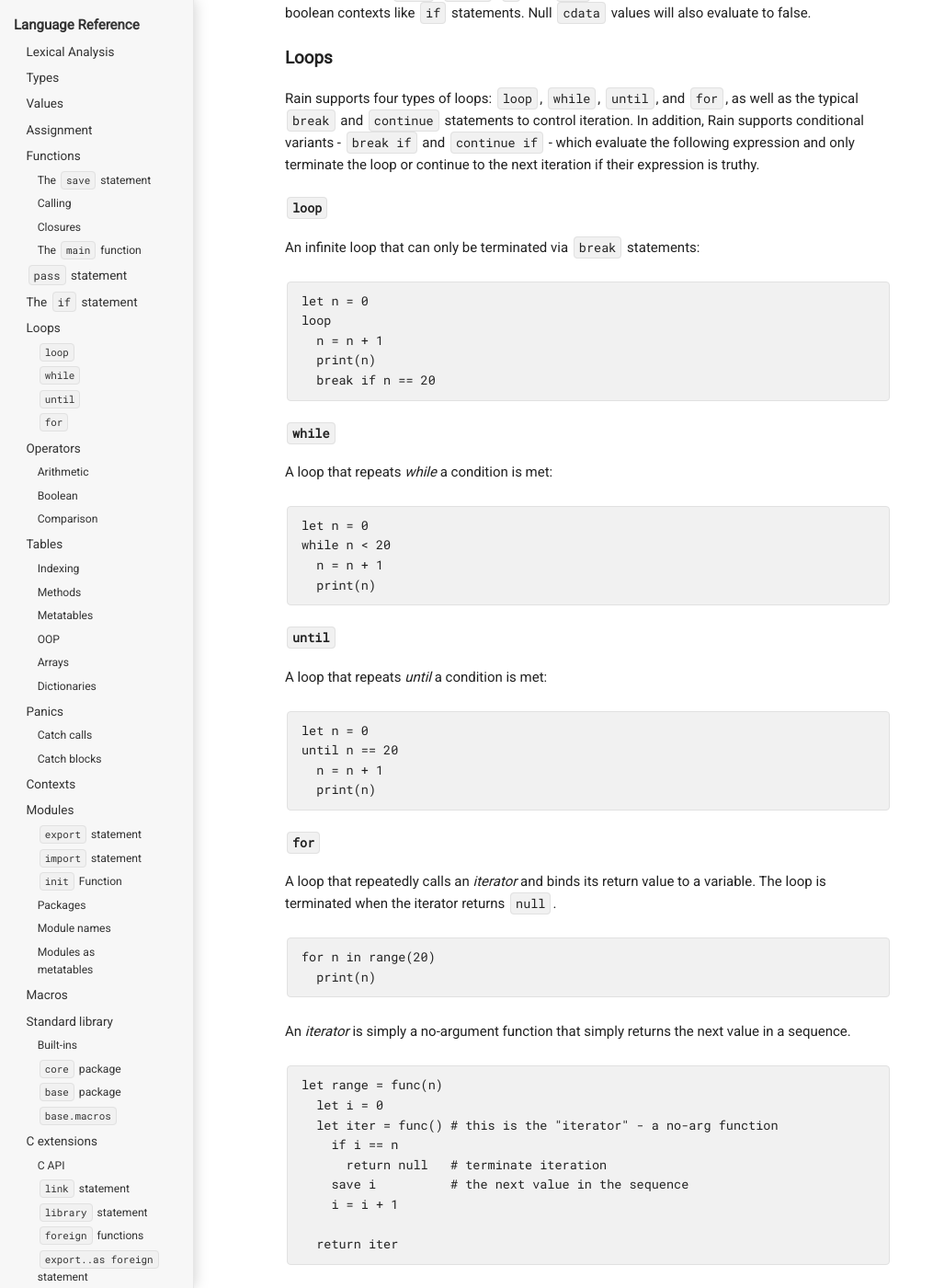
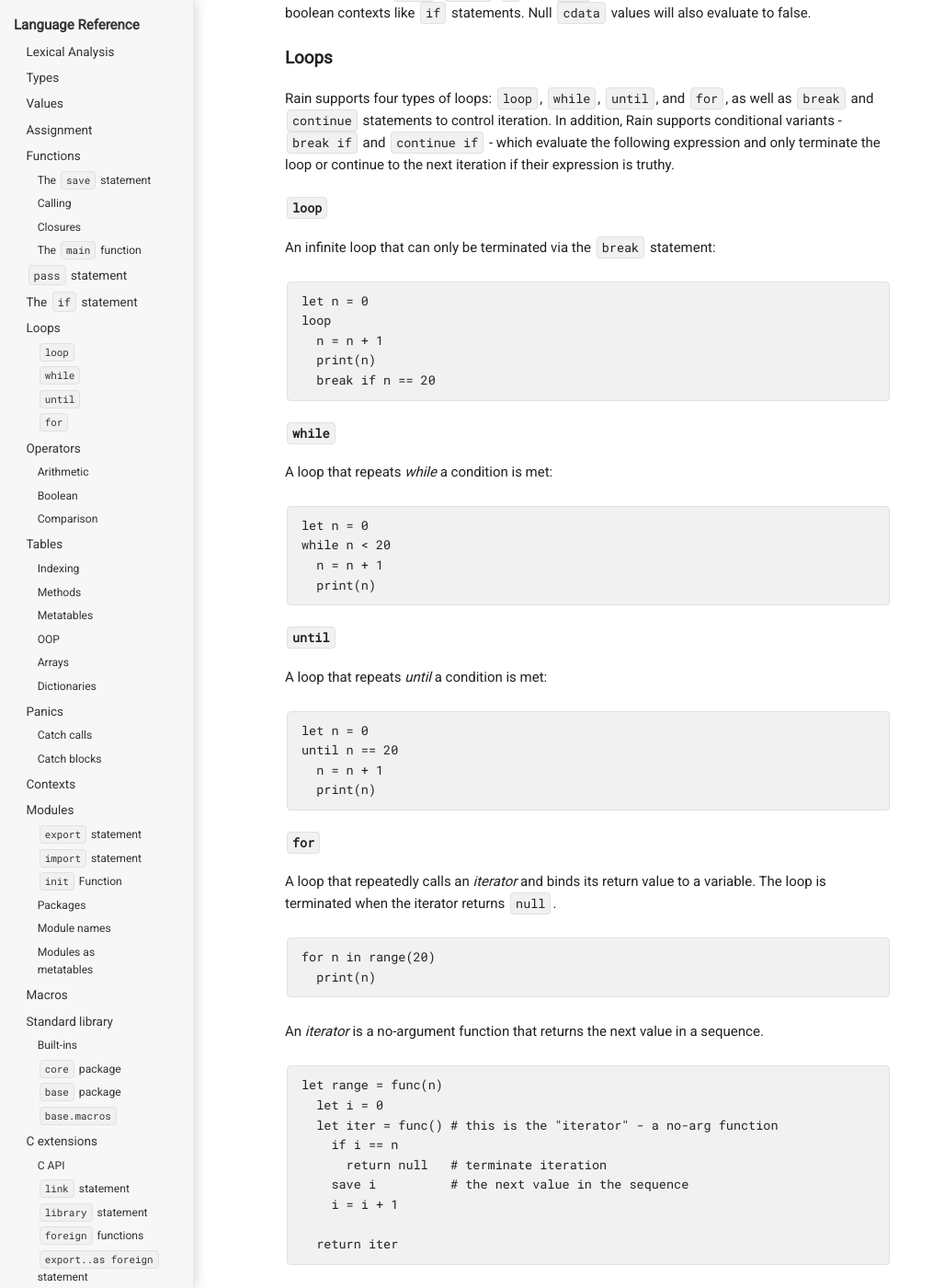
Before and after one commit to scizzorz/rain, a Jekyll site: the page built from docs/index.md, in a window 1280 px wide and 1400 px high, scrolled down 4343 px. Shown: the whole window at 92% size, without its empty margins (0-1015 px from the left). Built offline with Jekyll 4.4.1, drawn with Linux system fonts in a browser that asks for light colours.

Commit message:
docs: Update loops

```diff
--- a/docs/index.md
+++ b/docs/index.md
@@ -179,14 +179,14 @@ will also evaluate to false.
 ### Loops
 
 Rain supports four types of loops: `loop`, `while`, `until`, and `for`, as well
-as the typical `break` and `continue` statements to control iteration. In
-addition, Rain supports conditional variants - `break if` and `continue if` -
-which evaluate the following expression and only terminate the loop or continue
-to the next iteration if their expression is truthy.
+as `break` and `continue` statements to control iteration. In addition, Rain
+supports conditional variants - `break if` and `continue if` - which evaluate the
+following expression and only terminate the loop or continue to the next iteration
+if their expression is truthy.
 
 #### `loop`
 
-An infinite loop that can only be terminated via `break` statements:
+An infinite loop that can only be terminated via the `break` statement:
 
     let n = 0
     loop
@@ -220,8 +220,8 @@ variable. The loop is terminated when the iterator returns `null`.
     for n in range(20)
       print(n)
 
-An *iterator* is simply a no-argument function that simply returns the next
-value in a sequence.
+An *iterator* is a no-argument function that returns the next value in a
+sequence.
 
     let range = func(n)
       let i = 0
```
